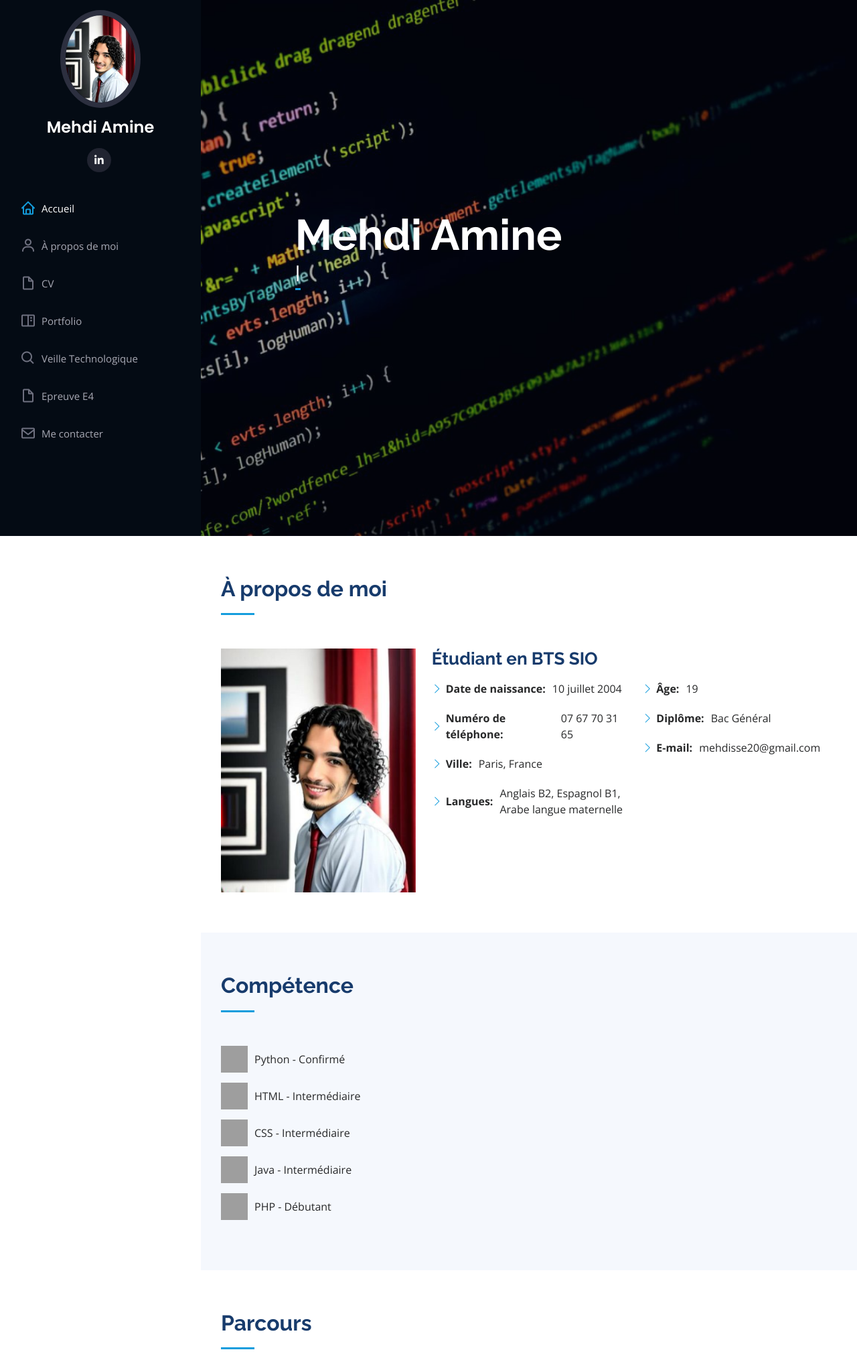
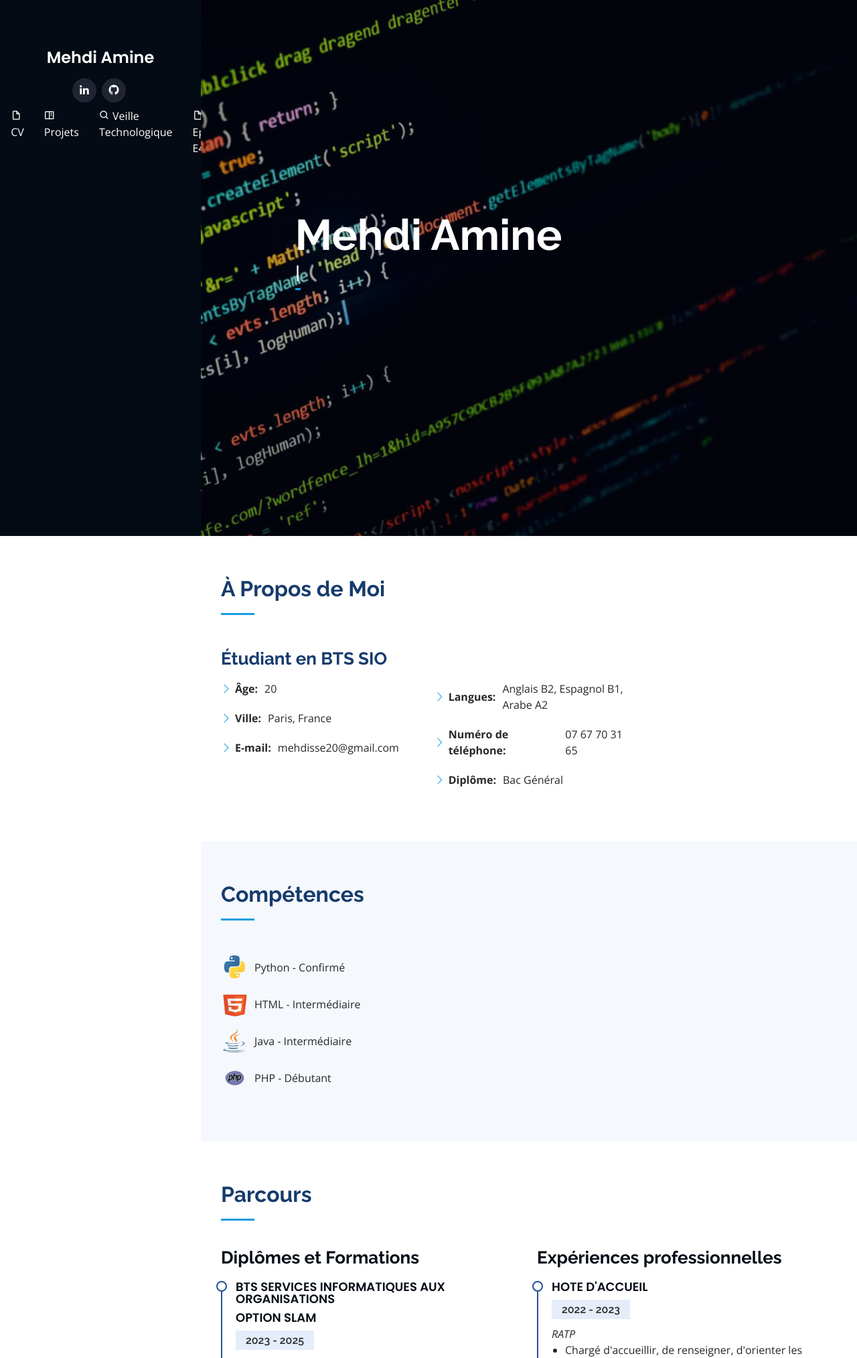
Before and after one commit to Meyodb/Meyodb.github.io, a PHP site: page / in a window 1280 px wide. Shown: the top 2027 px of the page at 67% size. Run offline with PHP 8.4, Linux system fonts and the light colour scheme; some libraries are stand-ins or nearby versions; grey boxes are pictures that could not be loaded.

Commit message:
Modification de la barre d'acceuil

```diff
--- a/assets/css/style.css
+++ b/assets/css/style.css
@@ -155,55 +155,42 @@
 
 /*--------------------------------------------------------------
 # Navigation Menu
---------------------------------------------------------------*/
-/* Desktop Navigation */
+----------------------------------------------------------------
+/* Centrer la barre de navigation */
 .nav-menu {
-  padding: 30px 0 0 0;
+  display: flex;
+  justify-content: center;
+  align-items: center;
 }
 
-.nav-menu * {
+.nav-menu ul {
+  display: flex;
+  list-style: none;
+  padding: 0;
   margin: 0;
-  padding: 0;
-  list-style: none;
 }
 
-.nav-menu>ul>li {
-  position: relative;
-  white-space: nowrap;
+.nav-menu ul li {
+  margin: 0 15px;
 }
 
-.nav-menu a,
-.nav-menu a:focus {
-  display: flex;
-  align-items: center;
-  color: #a8a9b4;
-  padding: 12px 15px;
-  margin-bottom: 8px;
-  transition: 0.3s;
-  font-size: 15px;
+.nav-menu ul li a {
+  text-decoration: none;
+  color: #fff;
+  font-size: 16px;
+  transition: color 0.3s;
 }
 
-.nav-menu a i,
-.nav-menu a:focus i {
-  font-size: 24px;
-  padding-right: 8px;
-  color: #6f7180;
+.nav-menu ul li a:hover {
+  color: #62a1f3;
 }
 
-.nav-menu a:hover,
-.nav-menu .active,
-.nav-menu .active:focus,
-.nav-menu li:hover>a {
-  text-decoration: none;
-  color: #fff;
+header {
+  background: #222;
+  padding: 15px 0;
 }
 
-.nav-menu a:hover i,
-.nav-menu .active i,
-.nav-menu .active:focus i,
-.nav-menu li:hover>a i {
-  color: #149ddd;
-}
+
 
 /* Mobile Navigation */
 .mobile-nav-toggle {
--- a/index.html
+++ b/index.html
@@ -37,21 +37,22 @@
   <!-- ======= Header ======= -->
   <header id="header">
     <div class="d-flex flex-column">
-
       <div class="profile">
-        <img src="assets/img/profile-img.png" alt="" class="img-fluid rounded-circle">
+        <br>
+        <br>
+        <br>
         <h1 class="text-light"><a href="index.html">Mehdi Amine</a></h1>
         <div class="social-links mt-3 text-center">
-          <a href="#" class="linkedin"><i class="bx bxl-linkedin"></i></a>
+          <a href="https://www.linkedin.com/in/mehdi-amine-107b00176/" class="linkedin"><i class="bx bxl-linkedin"></i></a>
+          <a href="https://github.com/Meyodb" class="github"><i class="bx bxl-github"></i></a>
         </div>
       </div>
-
       <nav id="navbar" class="nav-menu navbar">
         <ul>
           <li><a href="#hero" class="nav-link scrollto active"><i class="bx bx-home"></i> <span>Accueil</span></a></li>
           <li><a href="#about" class="nav-link scrollto"><i class="bx bx-user"></i> <span>À propos de moi</span></a></li>
           <li><a href="#resume" class="nav-link scrollto"><i class="bx bx-file-blank"></i> <span>CV</span></a></li>
-          <li><a href="#portfolio" class="nav-link scrollto"><i class="bx bx-book-content"></i> <span>Portfolio</span></a></li>
+          <li><a href="#projets" class="nav-link scrollto"><i class="bx bx-book-content"></i> <span>Projets</span></a></li>
           <li><a href="#Veille" class="nav-link scrollto"><i class="bx bx-search"></i> <span>Veille Technologique</span></a></li>
           <li><a href="#E4" class="nav-link scrollto"><i class="bx bx-file-blank"></i> <span>Epreuve E4</span></a></li>
           <li><a href="#contact" class="nav-link scrollto"><i class="bx bx-envelope"></i> <span>Me contacter</span></a></li>
@@ -64,9 +65,10 @@
   <section id="hero" class="d-flex flex-column justify-content-center align-items-center">
     <div class="hero-container" data-aos="fade-in">
       <h1>Mehdi Amine</h1>
-      <p><span class="typed" data-typed-items="Étudiant en informatique, BTS SIO"></span></p>
+      <p><span class="typed" data-typed-items="Étudiant en informatique, BTS SIO SLAM"></span></p>
     </div>
-  </section><!-- End Hero -->
+  </section>
+  <!-- End Hero -->
 
   <main id="main">
 
@@ -75,11 +77,7 @@
       <div class="container">
 
         <div class="section-title">
-          <h2>À propos de moi</h2>
-        </div>
-        <div class="row">
-          <div class="col-lg-4" data-aos="fade-right">
-            <img src="assets/img/profile-img.png" class="img-fluid" alt="">
+          <h2>À Propos de Moi</h2>
         </div>
           <div class="col-lg-8 pt-4 pt-lg-0 content" data-aos="fade-left">
             <h3>Étudiant en BTS SIO</h3>
@@ -88,17 +86,17 @@
             <div class="row">
               <div class="col-lg-6">
                 <ul>
-                  <li><i class="bi bi-chevron-right"></i> <strong>Date de naissance:</strong> <span>10 juillet 2004</span></li>
-                  <li><i class="bi bi-chevron-right"></i> <strong>Numéro de téléphone:</strong> <span>07 67 70 31 65</span></li>
+                  <li><i class="bi bi-chevron-right"></i> <strong>Âge:</strong> <span>20</span></li>
                   <li><i class="bi bi-chevron-right"></i> <strong>Ville:</strong> <span>Paris, France</span></li>
-                  <li><i class="bi bi-chevron-right"></i> <strong>Langues:</strong> <span>Anglais B2, Espagnol B1, Arabe langue maternelle</span></li>
+                  <li><i class="bi bi-chevron-right"></i> <strong>E-mail:</strong> <span>mehdisse20@gmail.com</span></li>
                 </ul>
               </div>
               <div class="col-lg-6">
                 <ul>
-                  <li><i class="bi bi-chevron-right"></i> <strong>Âge:</strong> <span>19</span></li>
+                  <li><i class="bi bi-chevron-right"></i> <strong>Langues:</strong> <span>Anglais B2, Espagnol B1, Arabe A2</span></li>
+                  <li><i class="bi bi-chevron-right"></i> <strong>Numéro de téléphone:</strong> <span>07 67 70 31 65</span></li>
                   <li><i class="bi bi-chevron-right"></i> <strong>Diplôme:</strong> <span>Bac Général</span></li>
-                  <li><i class="bi bi-chevron-right"></i> <strong>E-mail:</strong> <span>mehdisse20@gmail.com</span></li>
+
                 </ul>
               </div>
             </div>
@@ -112,7 +110,7 @@
     <section id="skills" class="skills section-bg">
       <div class="container">
         <div class="section-title">
-          <h2>Compétence</h2>
+          <h2>Compétences</h2>
         </div>
 
         <div class="row skills-content">
@@ -123,22 +121,17 @@
             </div>
 
             <div class="skill-item">
-              <img src="path/to/html-logo.png" alt="HTML Logo" class="skill-logo">
+              <img src="assets/img/html-logo.png" alt="HTML Logo" class="skill-logo">
               <span class="skill">HTML - Intermédiaire</span>
             </div>
 
             <div class="skill-item">
-              <img src="path/to/css-logo.png" alt="CSS Logo" class="skill-logo">
-              <span class="skill">CSS - Intermédiaire</span>
-            </div>
-
-            <div class="skill-item">
-              <img src="path/to/java-logo.png" alt="Java Logo" class="skill-logo">
+              <img src="assets/img/java-logo.png" alt="Java Logo" class="skill-logo">
               <span class="skill">Java - Intermédiaire</span>
             </div>
 
             <div class="skill-item">
-              <img src="path/to/php-logo.png" alt="PHP Logo" class="skill-logo">
+              <img src="assets/img/php-logo.png" alt="PHP Logo" class="skill-logo">
               <span class="skill">PHP - Débutant</span>
             </div>
           </div>
@@ -157,26 +150,22 @@
         <div class="row">
           <div class="col-lg-6" data-aos="fade-up">
 
-            <h3 class="resume-title">Diplôme et Formation</h3>
+            <h3 class="resume-title">Diplômes et Formations</h3>
             <div class="resume-item">
               <h4>BTS Services informatiques aux organisations</h4>
-              <h5>En cours</h5>
+              <h4>Option SLAM</h4>
+              <h5>2023 - 2025</h5>
               <p><em>Lycée Charles de Foucauld, Paris</em></p>
             </div>
             <div class="resume-item">
-              <h4>Formation Licence Mathématique</h4>
+              <h4>Première année de Licence en Mathématiques</h4>
               <h5>2022 - 2023</h5>
               <p><em>Sorbonne Université, Villetaneuse</em></p>
             </div>
             <div class="resume-item">
-              <h4>Baccalauréat Général spécialités Mathématiques, Numérique Sciences de l'Informatique</h4>
+              <h4>Baccalauréat Général spécialités Mathématiques, Numérique Sciences et Informatiques</h4>
               <h5>2021 - 2022</h5>
               <p><em>Lycée Jules Ferry, Paris</em></p>
-            </div>
-            <div class="resume-item">
-              <h4>Brevet des collèges</h4>
-              <h5>2017 - 2018</h5>
-              <p><em>Collège Hector Berlioz, Paris</em></p>
             </div>
           </div>
           <div class="col-lg-6" data-aos="fade-up" data-aos-delay="100">
@@ -207,21 +196,19 @@
           </button>
       </a>
     </div>
+    </div>
+    </section>
+<!-- End Resume Section -->
 
-      </div>
-    </section><!-- End Resume Section -->
-
-<!-- ======= Portfolio Section ======= -->
- <section id="portfolio" class="portfolio-section">
+<!-- ======= Projets Section ======= -->
+ <section id="projets" class="projets-section">
   <div class="container">
     <div class="section-title">
-      <h2>Portfolio</h2>
+      <h2>Projets</h2>
     </div>
 
     <div class="portfolio-container">
       <!-- Existing project items -->
-
-<!-- New Project Item -->
       <div class="portfolio-item">
         <div class="portfolio-info">
           <h4>Iteration</h4>
@@ -234,7 +221,9 @@
         </div>
        </div>
       </div>
-<!-- End Portfolio Section -->
+ </section>
+<!-- End Projets Section -->
+
   <section id="Veille" class="Veille">
       <div class="container">
         <div class="section-title">
@@ -250,7 +239,7 @@
       <div class="container">
 
         <div class="section-title">
-          <h2>Epreuve E4</h2>
+          <h2>Épreuve E4</h2>
           <p>ÉPREUVE E4 - CONCEPTION ET MAINTENANCE DE SOLUTION INFORMATIQUE</p>
         </div>
           <p>Cette épreuve vise à évaluer les compétences acquises par le candidat dans le domaine de la conception et de la maintenance de solutions informatiques sur une des solutions auquel il aura réalisées sur ses 2 ans d’apprentissage.</p>
```
Also changed, not shown: assets/img/HTML-logo.png (added), assets/img/PHP-logo.png (added), assets/img/java-logo.png (added), assets/img/profile-img.png (deleted), assets/img/python-logo.png (added), 3 other files. Lines whose indentation alone changed are shown as unchanged.
